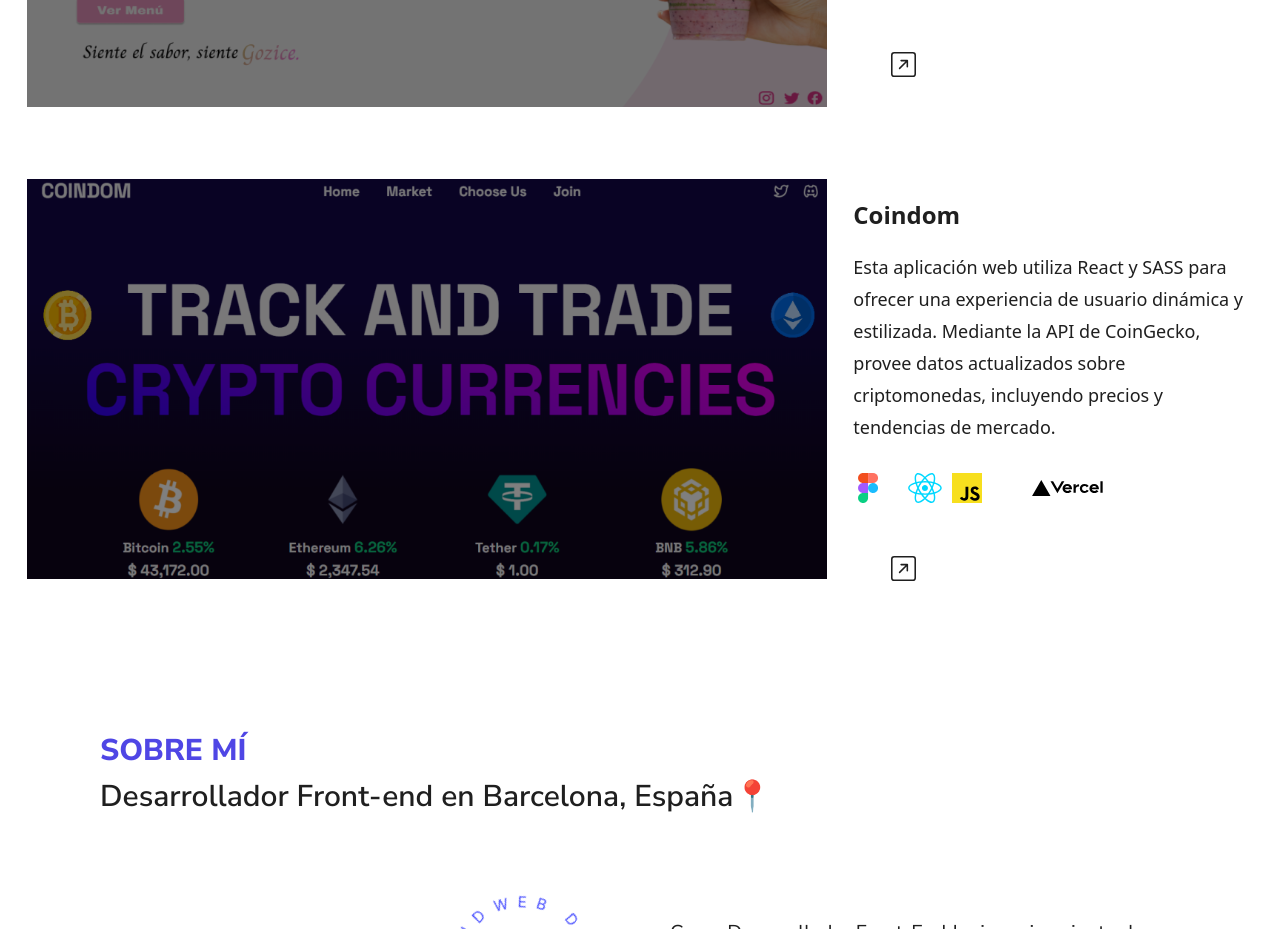
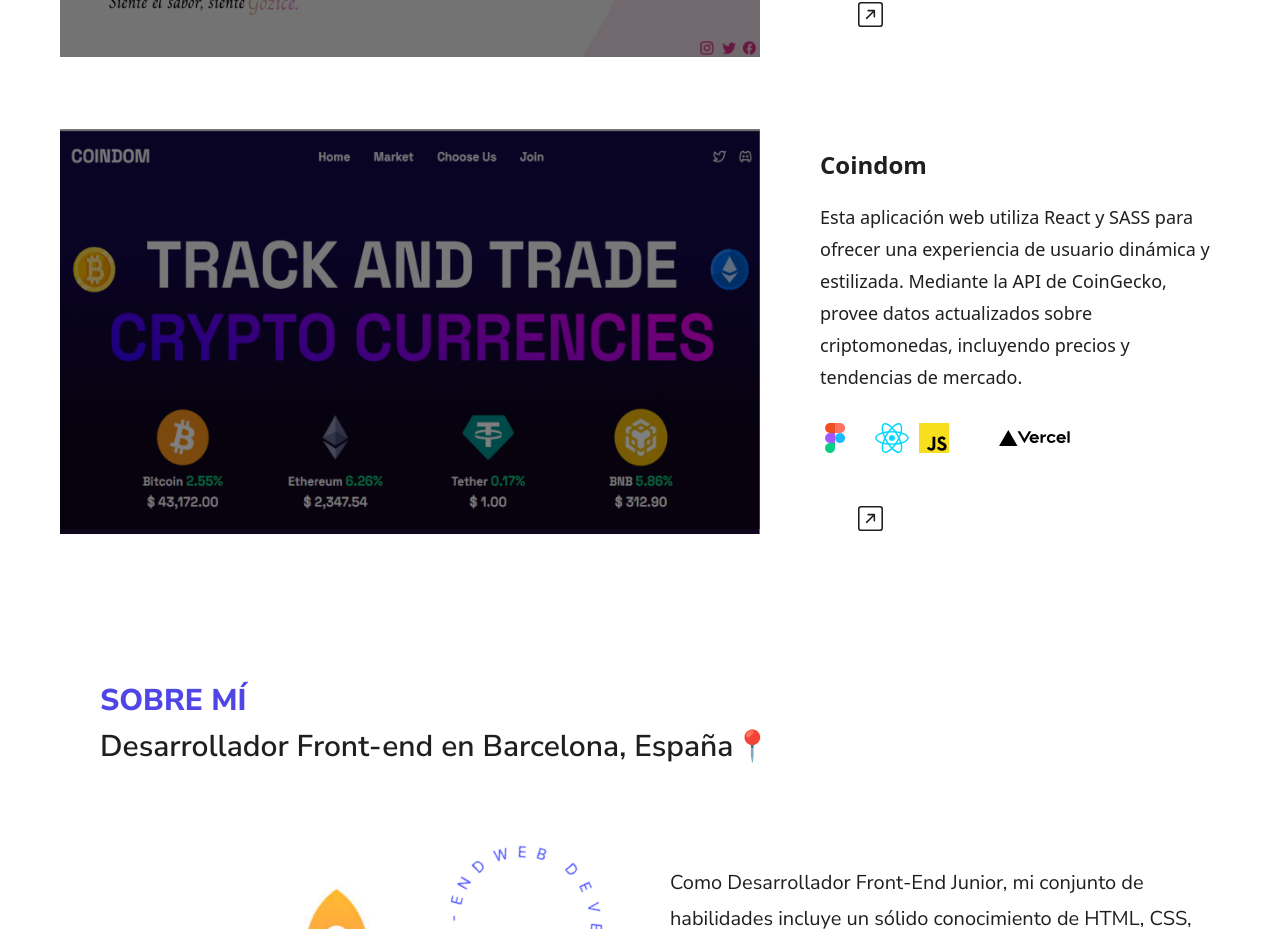
Before and after one commit to LFrancoEpifani/Portfolio, a React (Vite) app: page / in a window 1280 px wide. Shown: the part 1420-2349 px from the top of the page. Built offline with nearby package versions, Linux system fonts and the light colour scheme; some icons are missing.

Commit message:
Adjusting photos

```diff
--- a/src/components/DesktopProjects/DesktopProjects.jsx
+++ b/src/components/DesktopProjects/DesktopProjects.jsx
@@ -8,7 +8,7 @@
   return (
     <div className=''>
         <div className='lg:flex lg:justify-evenly lg:my-50'>
-        <div className='lg:w-[800px] lg:h-[400px] lg:rounded-md relative'>
+        <div className='lg:w-[700px] lg:h-[400px] lg:rounded-md relative'>
         <div className='absolute inset-0 bg-black opacity-50'></div>
         <img
             className='w-full h-full'
@@ -44,11 +44,11 @@
                 </div>
             </div>
         </div>
-        <div className='lg:flex lg:justify-evenly lg:my-50'>
-        <div className='lg:w-[800px] lg:h-[400px] lg:rounded-md relative'>
+        <div className='lg:flex lg:justify-evenly'>
+        <div className='lg:w-700 lg:h-400 lg:rounded-md lg:object-cover relative'>
         <div className='absolute inset-0 bg-black opacity-50'></div>
         <img
-            className='w-full h-full object-cover'
+            className=''
             src={Coindom}
             alt=""
         />
--- a/src/index.css
+++ b/src/index.css
@@ -74,8 +74,9 @@
   background-size: cover;
   background-position: center;
   border-radius: 0.7rem;
-  width: 330px;
-  height: 550px;
+  width: 300px;
+  height: 500px;
+  background-size: cover;
   font-family: 'Cinzel Decorative', serif;
   position: relative;
 }
@@ -89,8 +90,9 @@
   background-size: cover;
   background-position: center;
   border-radius: 0.7rem;
-  width: 330px;
-  height: 550px;
+  width: 300px;
+  height: 500px;
+  background-size: cover;
   font-family: 'Nosifer', sans-serif;
   position: relative;
 
@@ -105,8 +107,9 @@
   background-size: cover;
   background-position: center;
   border-radius: 0.7rem;
-  width: 330px;
-  height: 550px;
+  width: 300px;
+  height: 500px;
+  background-size: cover;
   font-family: 'Nunito Sans', sans-serif;
   position: relative;
 
```
Also changed, not shown: src/assets/CoindomImage.png.
